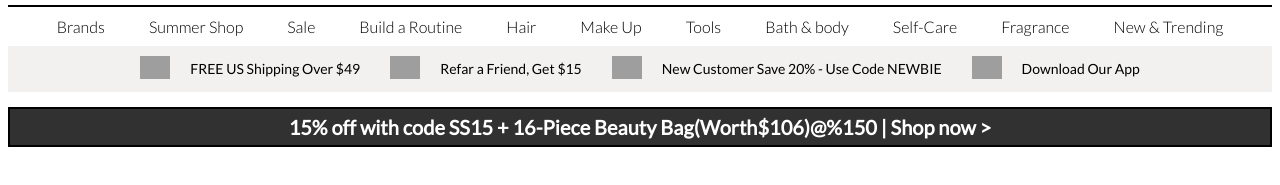
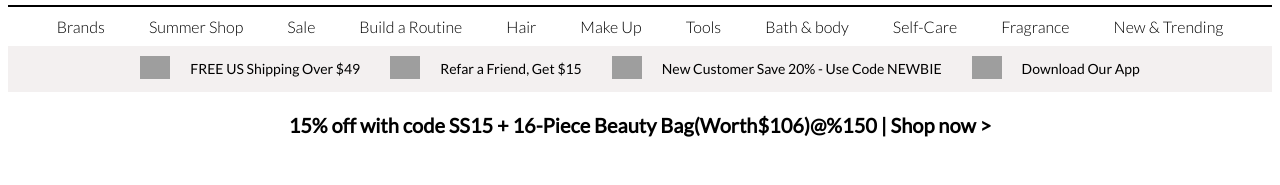
Before and after one commit to actuallyakshay/SkinStore.com-clone, a plain HTML site: page navbar.html in a window 1280 px wide. In both pictures the pointer is over the element 640 px from the left and 261 px from the top of the page. Shown: the part 135-320 px from the top of the page. Drawn offline with Linux system fonts and the light colour scheme; grey boxes are pictures that could not be loaded.

Commit message:
added navbar

```diff
--- a/navbar.css
+++ b/navbar.css
@@ -29,10 +29,6 @@ body {
   text-align: center;
   border-bottom: 2px solid black;
   margin:0px 0px;
-}
-#navbar > div {
-  /* border: 2px solid red; */
-  /* height: auto; */
 }
 #input {
   width: 80%;
@@ -93,7 +89,6 @@ body {
 }
 /* discount bar  */
 #discount{
-    border: 2px solid black;
     display: flex;
     justify-content: center;
     align-items: center;
@@ -105,3 +100,8 @@ body {
     color: white;
 
 }
+#discount:hover{
+    background-color: white;
+    color: black;
+    cursor: pointer;
+}
```
